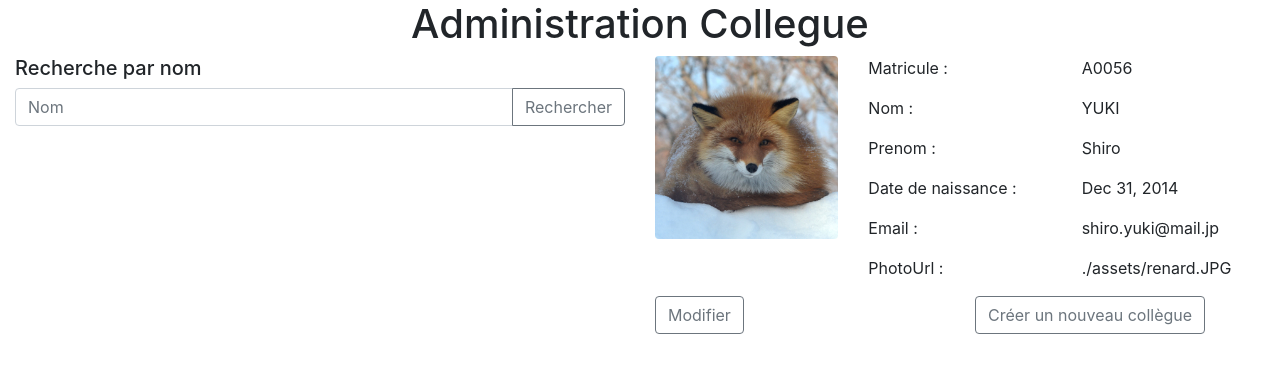
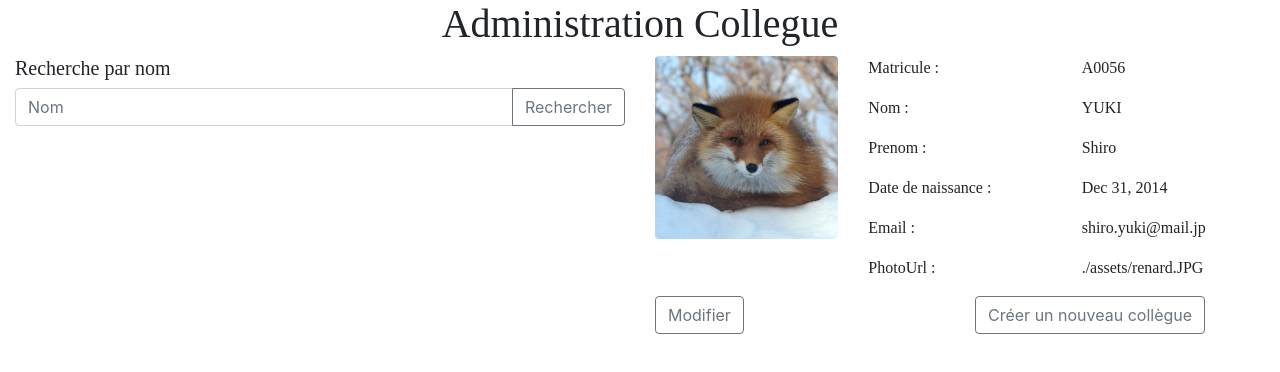
Before and after one commit to Gaelleb22/collegues-front, an Angular app: page / in a window 1280 px wide. Shown: the top 372 px of the page. Built offline with nearby package versions, Linux system fonts and the light colour scheme.

Commit message:
TP collegue 3 - corrections

```diff
--- a/src/app/collegue/collegue.component.html
+++ b/src/app/collegue/collegue.component.html
@@ -50,7 +50,7 @@
 
     <div class="row">
       <div class="col">
-        <label for="email">PhotoUrl : </label>
+        <p>PhotoUrl : </p>
       </div>
       <div *ngIf="!modif" class="col">
         <p>{{col.photoUrl}}</p>
--- a/src/styles.css
+++ b/src/styles.css
@@ -1 +1,4 @@
 /* You can add global styles to this file, and also import other style files */
+h1, p, li, h5 {
+  font-family: cursive;
+}
```
